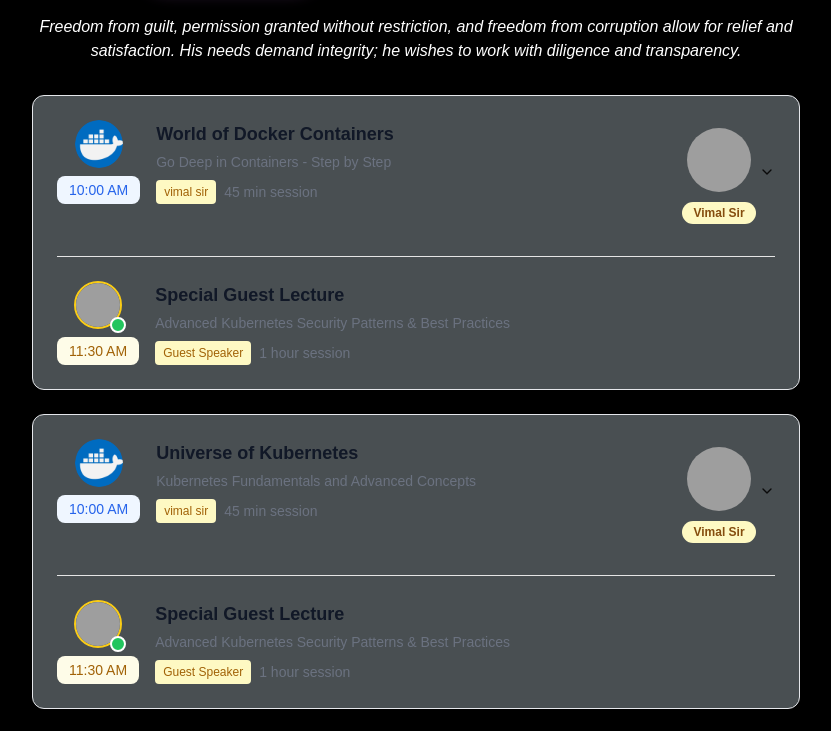
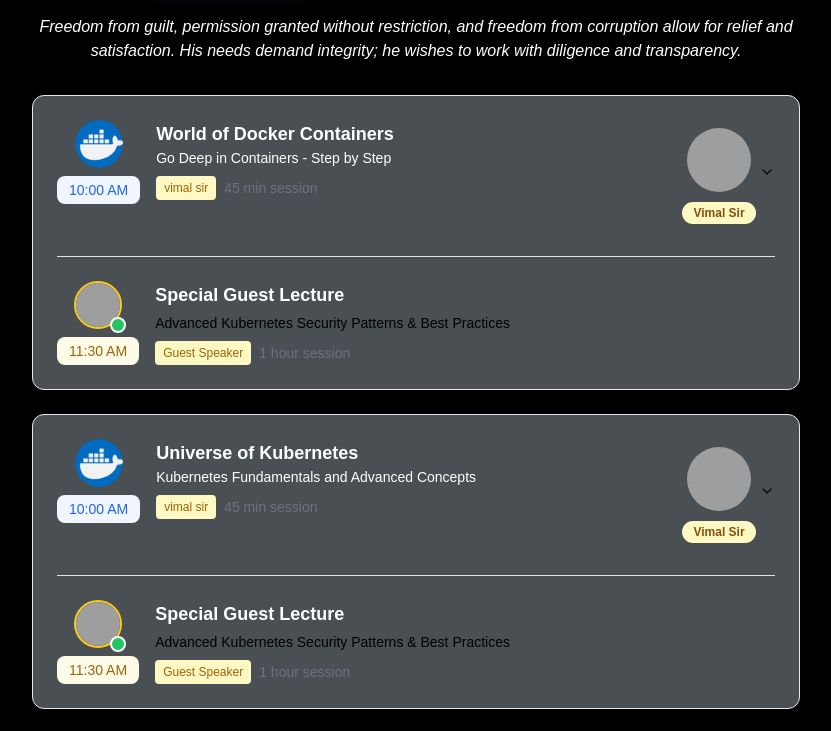
Before and after one commit to tony83033/TGS-CONFERENCE_FOLK_VERSION, a Next.js app: page / in a window 1280 px wide. Shown: the part 1400-2131 px from the top of the page, without its empty margins (224-1055 px from the left). Built offline with nearby package versions, Linux system fonts and the light colour scheme; grey boxes are pictures that could not be loaded.

Commit message:
updated code

```diff
--- a/src/components/customComponents/subComponents/CourseShedule.tsx
+++ b/src/components/customComponents/subComponents/CourseShedule.tsx
@@ -338,8 +338,8 @@
                     {/* Title and Description */}
                     <div className="flex-1">
                       <div className='text-left'>
-                        <h3 className="text-lg font-semibold text-gray-900">{course.title}</h3>
-                        <p className="text-sm text-gray-500 mt-1">{course.description}</p>
+                        <h3 className="text-lg font-semibold text-white">{course.title}</h3>
+                        <p className="text-sm text-white">{course.description}</p>
                       </div>
                       <div className="flex items-center gap-2 mt-2">
                         <span className="px-2 py-1 bg-yellow-100 text-yellow-700 rounded text-xs font-medium">
@@ -390,8 +390,8 @@
                                 {sectionIndex + 1}
                               </div>
                               <div className="text-left flex-1">
-                                <h3 className="font-semibold text-gray-900">{section.subheading}</h3>
-                                <p className="text-sm text-gray-700">{section.points.join(', ')}</p>
+                                <h3 className="font-semibold text-white text-lg">{section.subheading}</h3>
+                                <p className="text-sm text-white">{section.points.join(', ')}</p>
                               </div>
                               {/* <ChevronDown className="h-5 w-5 text-gray-500 transform transition-transform duration-200" /> */}
                             </div>
@@ -403,7 +403,7 @@
                                   <div className="w-4 h-4 rounded-full bg-green-400 flex items-center justify-center">
                                     <div className="w-2 h-2 rounded-full bg-white"></div>
                                   </div>
-                                  <span className="text-gray-700">{point}</span>
+                                  <span className="text-black">{point}</span>
                                 </li>
                               ))}
                             </ul>
@@ -433,10 +433,10 @@
             </span>
           </div>
           <div className="flex-1">
-            <h3 className="text-lg font-semibold text-gray-900">
+            <h3 className="text-lg font-semibold text-white">
               Special Guest Lecture
             </h3>
-            <p className="text-sm text-gray-500 mt-1">
+            <p className="text-sm text-black mt-1">
               Advanced Kubernetes Security Patterns & Best Practices
             </p>
             <div className="flex items-center gap-2 mt-2">
```
